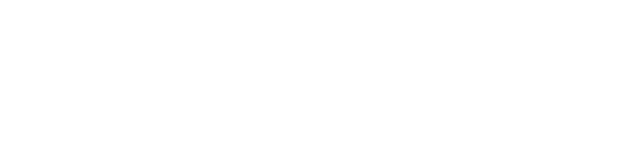
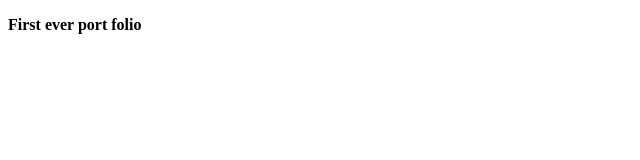
Before and after one commit to ja-joy/first-portfolio, a plain HTML site: page index.html in a window 1280 px wide. Shown: the whole page, without its empty margins (0-640 px from the left). Drawn offline with Linux system fonts and the light colour scheme.

Commit message:
added a paragraph

```diff
--- a/index.html
+++ b/index.html
@@ -7,7 +7,7 @@
 </head>
 <body>
     <header>
-
+<p><b> First ever port folio </b></p>
     </header>
 
     <footer>
```
